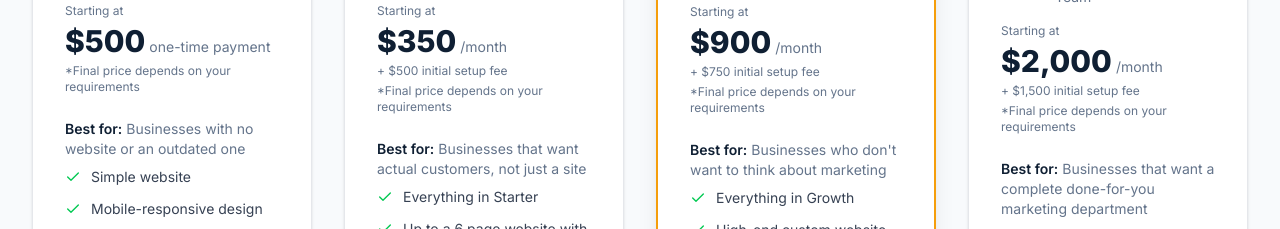
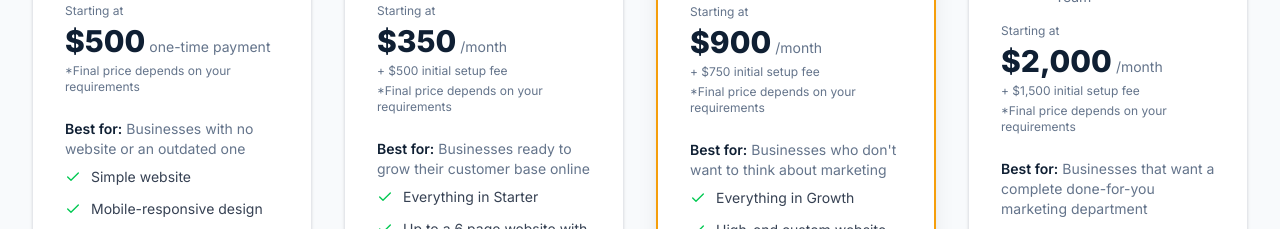
Before and after one commit to BISC-Marketing/BISC-Marketing, a Next.js app: page / in a window 1280 px wide. Shown: the part 1360-1589 px from the top of the page. Built offline with nearby package versions, Linux system fonts and the light colour scheme.

Commit message:
Update ServicePackages best-for description to be more professional

```diff
--- a/src/components/ServicePackages.tsx
+++ b/src/components/ServicePackages.tsx
@@ -34,7 +34,7 @@
     price: "$350",
     priceNote: "/month",
     setupFee: "$500",
-    bestFor: "Businesses that want actual customers, not just a site",
+    bestFor: "Businesses ready to grow their customer base online",
     outcome: "You get more calls and messages directly from your website.",
     featured: false,
     features: [
```
